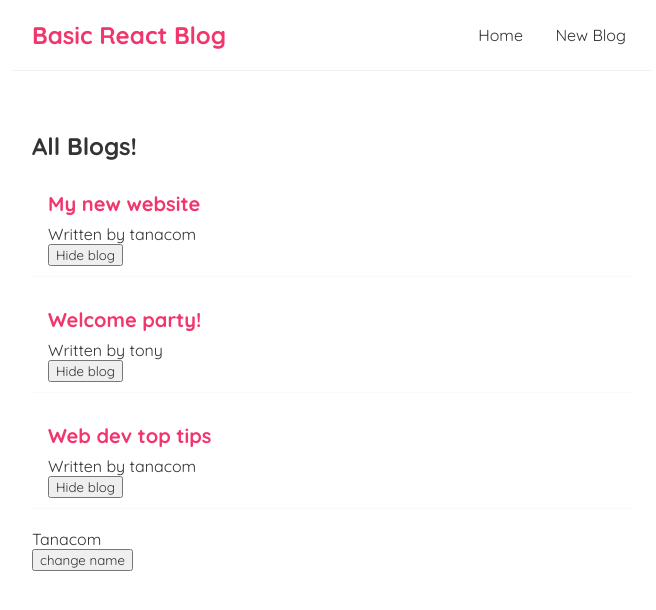
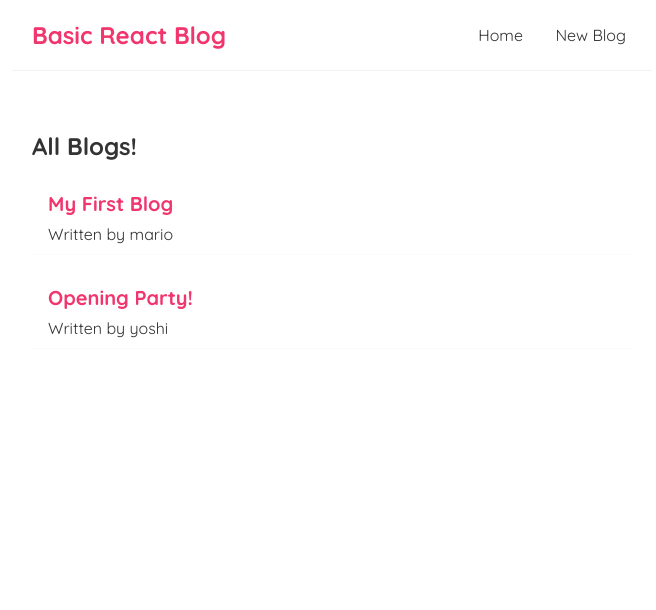
Before and after one commit to TandohAnthonyNwiAckah/basic_blog_react, a React (Create React App) app: page / in a window 1280 px wide. Shown: the top 610 px of the page, without its empty margins (308-964 px from the left). Built offline with nearby package versions, Linux system fonts and the light colour scheme; data requests are answered from the project's data file.

Commit message:
added conditional loading template

```diff
--- a/src/BlogList.js
+++ b/src/BlogList.js
@@ -1,4 +1,4 @@
-const BlogList = ({ blogs, title, hideBlog }) => {
+const BlogList = ({ blogs, title }) => {
   //   const blogs = props.blogs;
   //   const title = props.title;
 
@@ -9,7 +9,7 @@
         <div className="blog-preview" key={blog.id}>
           <h2>{blog.title}</h2>
           <p>Written by {blog.author}</p>
-          <button onClick={() => hideBlog(blog.id)}>Hide blog</button>
+          {/* <button onClick={() => hideBlog(blog.id)}>Hide blog</button> */}
         </div>
       ))}
     </div>
--- a/src/Home.js
+++ b/src/Home.js
@@ -1,50 +1,29 @@
-import { useState, useEffect } from "react";
+import { useEffect, useState } from "react";
 import BlogList from "./BlogList";
 
 const Home = () => {
-  // STATE
-  const [blogs, setBlogs] = useState([
-    {
-      title: "My new website",
-      body: "lorem ipsum...",
-      author: "tanacom",
-      id: 1,
-    },
-    { title: "Welcome party!", body: "lorem ipsum...", author: "tony", id: 2 },
-    {
-      title: "Web dev top tips",
-      body: "lorem ipsum...",
-      author: "tanacom",
-      id: 3,
-    },
-  ]);
+  const [blogs, setBlogs] = useState(null);
+  const [isPending, setIsPending] = useState(true);
 
-  // Hide blog using filter id
-  const hideBlog = (id) => {
-    const newBlogs = blogs.filter((blog) => blog.id !== id);
-    setBlogs(newBlogs);
-  };
-
-  const [name, setName] = useState("Tanacom");
-
-  // useEffect
   useEffect(() => {
-    console.log("use effect ran");
-    console.log(name);
-  }, [name]);
+    // Simulate fetch request with a timer for demo purposes
+    setTimeout(() => {
+      fetch("http://localhost:8000/blogs")
+        .then((res) => {
+          return res.json();
+        })
+        .then((data) => {
+          console.log(data);
+          setIsPending(false);
+          setBlogs(data);
+        });
+    }, 1000);
+  }, []);
 
   return (
     <div className="home">
-      <BlogList blogs={blogs} title={"All Blogs!"} hideBlog={hideBlog} />
-
-      {/* <BlogList
-        blogs={blogs.filter((blog) => blog.author === "tony")}
-        title="Tony's Blogs"
-      /> */}
-
-      <p>{name}</p>
-
-      <button onClick={() => setName("Tony")}>change name</button>
+      {isPending && <div>Loading...</div>}
+      {blogs && <BlogList blogs={blogs} title={"All Blogs!"} />}
     </div>
   );
 };
```
